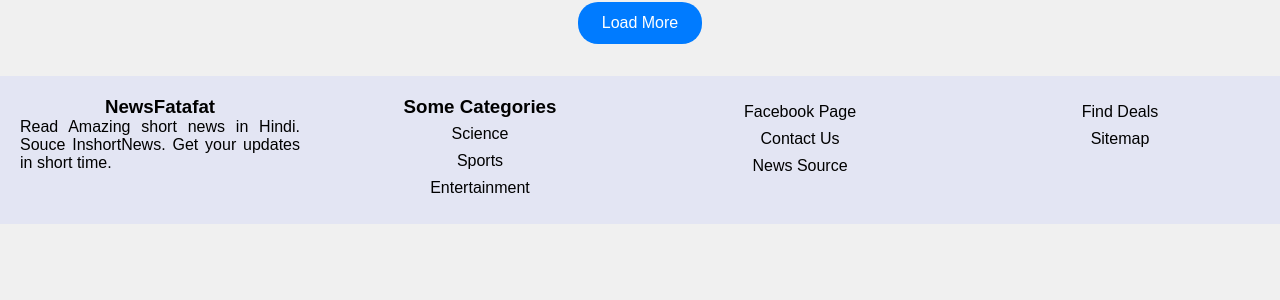
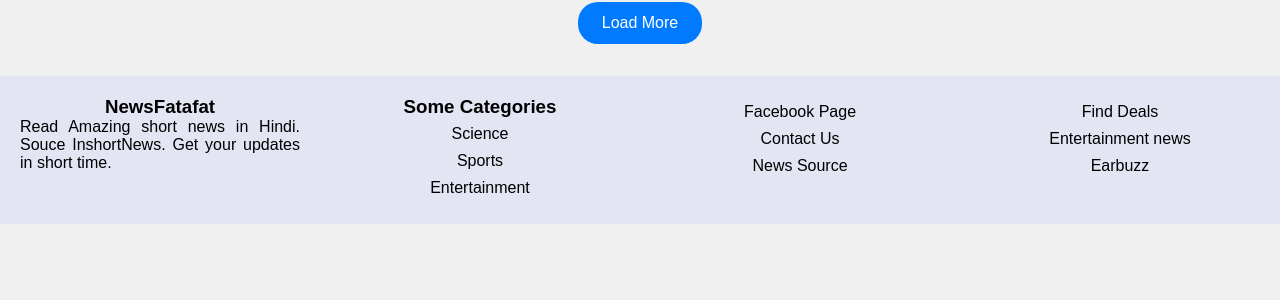
Before and after one commit to devnydv/newsfatafat, a Flask app: page / in a window 1280 px wide. Shown: the part 277-577 px from the top of the page. Run offline with Flask 3, Linux system fonts and the light colour scheme.

Commit message:
basic changes

```diff
--- a/templates/base.html
+++ b/templates/base.html
@@ -85,8 +85,9 @@
             <a href="/source" title="News source">News Source</a>
         </div>
         <div class="footerKid">
-            <a href="https://dealsfind.vercel.app/" title="Find Deals"> Find Deals</a>
-            <a href="https://www.mastiflicks.site/static/sitemap.xml" title="sitemap link"> Sitemap</a>
+            <a href="https://dealsfind.vercel.app/" title="Find Deals" target="_blank"> Find Deals</a>
+            <a href="https://www.mastiflicks.site/" title="mastiflicks news site" target="_blank"> Entertainment news</a>
+            <a href="https://earbuzz.site/" title="Premium earphones" target="_blank"> Earbuzz</a>
 
         </div>
     </footer>
```
